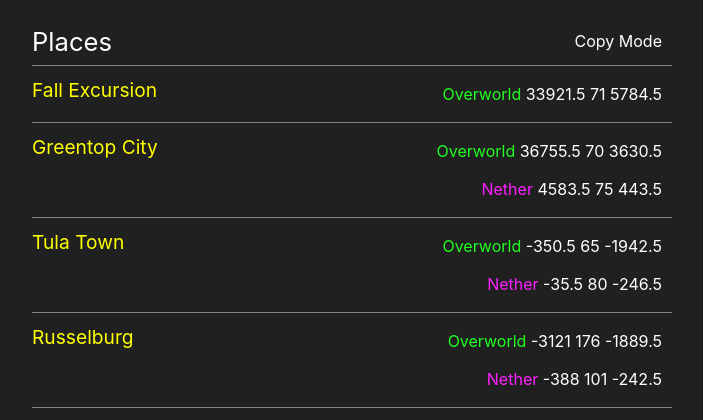
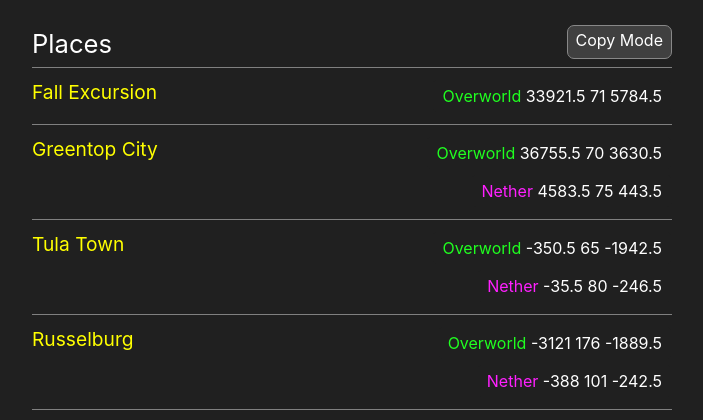
Before and after one commit to sadam-04/mc-dashboard, a Django app: template templates/hub/places.html in a window 1280 px wide. Shown: the part 51-471 px from the top of the page, without its empty margins (288-991 px from the left). Run offline with Django 3.2, Linux system fonts and the light colour scheme; the template is opened without the code that fills it, so the values that code supplies are empty.

Commit message:
make place page button navBttn

```diff
--- a/static/css/global.css
+++ b/static/css/global.css
@@ -220,17 +220,17 @@ table, th, tr {
     background-color: #383838;
 }
 
-#place-action {
+/* #place-action {
     padding: 6px 10px;
     border-radius: 5px;
     background-color: #202020;
     cursor: pointer;
     height: fit-content;
-}
+} */
 
-#place-action:hover {
+/* #place-action:hover {
     background-color: #383838;
-}
+} */
 
 .sub-header {
     display: flex;
@@ -333,9 +333,9 @@ iframe {
     flex-grow: 1;
   }
 
-  #place-action {
+  /* #place-action {
     background-color: #303030;
-  }
+  } */
 
   .login-form {
     width: 90%;
--- a/templates/hub/places.html
+++ b/templates/hub/places.html
@@ -6,7 +6,7 @@
         <div class="text2">Places</div>
         {% csrf_token %}
         {% comment %} <button onclick="say_hello()">Say hi</button> {% endcomment %}
-        <div id="place-action">Copy Mode</div>
+        <div id="place-action" class="navBttn">Copy Mode</div>
     </div>
 
     <div class="coord-row-2">
```
